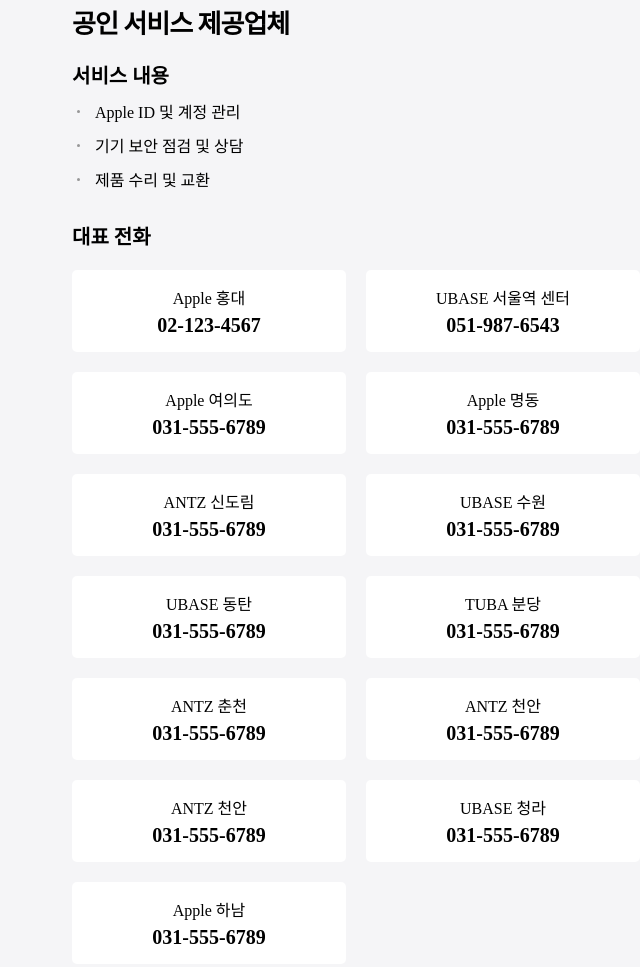
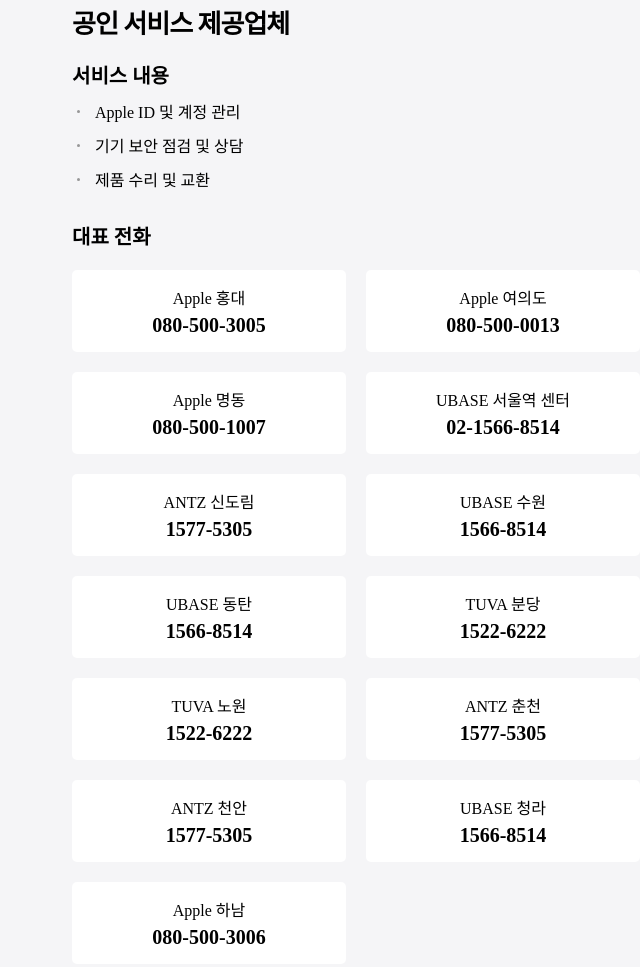
Before and after one commit to orinery/study, a plain HTML site: page study/02_tabindex.html in a window 1280 px wide. Shown: the part 677-1644 px from the top of the page, without its empty margins (284-924 px from the left). Drawn offline with Linux system fonts and the light colour scheme; a web font is replaced by a local one.

Commit message:
번호 링크로 수정, 네비 바 css

```diff
--- a/study/02_tabindex.html
+++ b/study/02_tabindex.html
@@ -125,55 +125,55 @@
           <dl class="csAlliateNum_wrap">
             <div class="service-item">
               <dt>Apple 홍대</dt>
-              <dd>02-123-4567</dd>
+              <dd><a href="tel:080-500-3005">080-500-3005</a></dd>
+            </div>
+            <div class="service-item">
+              <dt>Apple 여의도</dt>
+              <dd><a href="tel:080-500-0013">080-500-0013</a></dd>
+            </div>
+            <div class="service-item">
+              <dt>Apple 명동</dt>
+              <dd><a href="tel:080-500-1007">080-500-1007</a></dd>
             </div>
             <div class="service-item">
               <dt>UBASE 서울역 센터</dt>
-              <dd>051-987-6543</dd>
-            </div>
-            <div class="service-item">
-              <dt>Apple 여의도</dt>
-              <dd>031-555-6789</dd>
-            </div>
-            <div class="service-item">
-              <dt>Apple 명동</dt>
-              <dd>031-555-6789</dd>
+              <dd><a href="tel:02-1566-8514">02-1566-8514</a></dd>
             </div>
             <div class="service-item">
               <dt>ANTZ 신도림</dt>
-              <dd>031-555-6789</dd>
+              <dd><a href="tel:1577-5305">1577-5305</a></dd>
             </div>
             <div class="service-item">
               <dt>UBASE 수원</dt>
-              <dd>031-555-6789</dd>
+              <dd><a href="tel:1566-8514">1566-8514</a></dd>
             </div>
             <div class="service-item">
               <dt>UBASE 동탄</dt>
-              <dd>031-555-6789</dd>
+              <dd><a href="tel:1566-8514">1566-8514</a></dd>
             </div>
             <div class="service-item">
-              <dt>TUBA 분당</dt>
-              <dd>031-555-6789</dd>
+              <dt>TUVA 분당</dt>
+              <dd><a href="tel:1522-6222">1522-6222</a></dd>
+            </div>
+            <div class="service-item">
+              <dt>TUVA 노원</dt>
+              <dd><a href="tel:1522-6222">1522-6222</a></dd>
             </div>
             <div class="service-item">
               <dt>ANTZ 춘천</dt>
-              <dd>031-555-6789</dd>
+              <dd><a href="tel:1577-5305">1577-5305</a></dd>
             </div>
             <div class="service-item">
               <dt>ANTZ 천안</dt>
-              <dd>031-555-6789</dd>
-            </div>
-            <div class="service-item">
-              <dt>ANTZ 천안</dt>
-              <dd>031-555-6789</dd>
+              <dd><a href="tel:02-1566-8514">1577-5305</a></dd>
             </div>
             <div class="service-item">
               <dt>UBASE 청라</dt>
-              <dd>031-555-6789</dd>
+              <dd><a href="tel:1566-8514">1566-8514</a></dd>
             </div>
             <div class="service-item">
               <dt>Apple 하남</dt>
-              <dd>031-555-6789</dd>
+              <dd><a href="tel:080-500-3006">080-500-3006</a></dd>
             </div>
           </dl>
         </section>
--- a/study/css/02_tabindex.css
+++ b/study/css/02_tabindex.css
@@ -93,10 +93,12 @@ ul.menu li ul.first.subMenu::before{
   background:linear-gradient( #FAFAFC, #E2E2E2);
 }
 nav:focus-within,
-nav:hover,
+nav:hover{
+  background: #FAFAFC;
+  color:  #000000;
+}
 ul.menu li:focus-within > a,
 ul.menu li:hover > a{
-  background: #FAFAFC;
   color:  #000000;
 }
 ul.menu:hover .subMenu ,
@@ -246,6 +248,10 @@ main .service-item {
   border-radius: 5px;
   text-align: center;
 }
+main .service-item a{
+  color: #000;
+  font-weight: 600;
+}
 
 main .service-item dt {
   /* font-weight: bold; */
```
